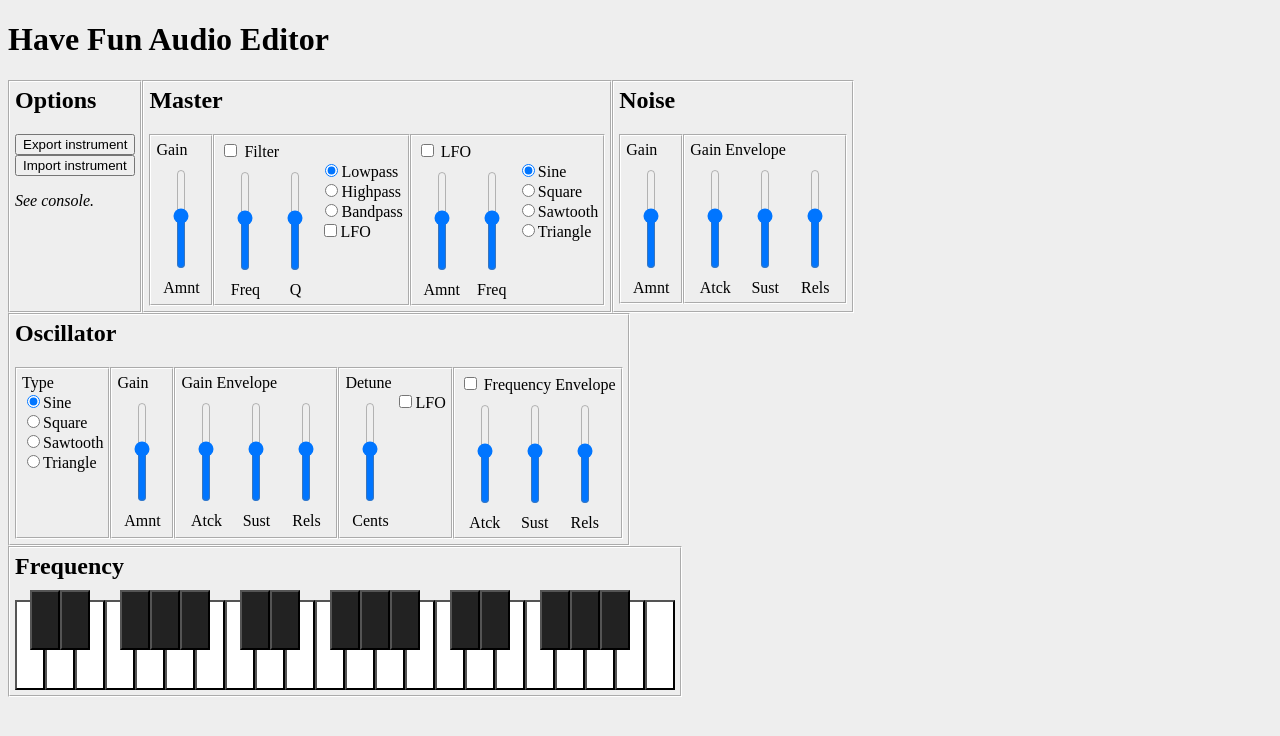
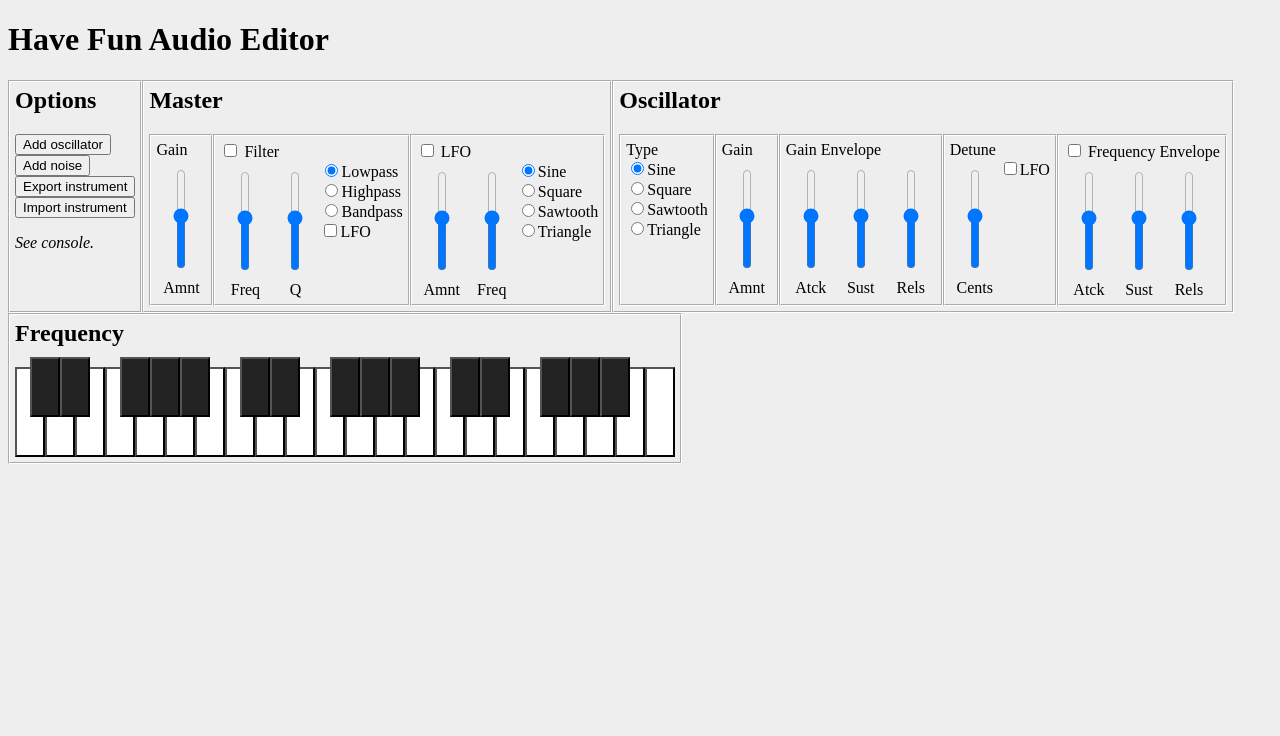
Before and after one commit to stasm/havefun, a React (Vite) app: page / in a window 1280 px wide. Shown: the top 736 px of the page. Built offline with nearby package versions, Linux system fonts and the light colour scheme.

Commit message:
Add sources dynamically

```diff
--- a/src/App.tsx
+++ b/src/App.tsx
@@ -15,6 +15,14 @@ export function App() {
             <div className="row">
                 <div className="group">
                     <h2>Options</h2>
+                    <div>
+                        <button onClick={() => dispatch({kind: "ADD_OSCILLATOR"})}>
+                            Add oscillator
+                        </button>
+                    </div>
+                    <div>
+                        <button onClick={() => dispatch({kind: "ADD_NOISE"})}>Add noise</button>
+                    </div>
                     <div>
                         <button onClick={e => console.log(JSON.stringify(state.instrument))}>
                             Export instrument
--- a/src/state.ts
+++ b/src/state.ts
@@ -52,13 +52,6 @@ export const INITIAL_STATE: State = {
     lfo_freq: 8,
     sources: [
         {
-            kind: "noise",
-            gain_amount: 8,
-            gain_attack: 8,
-            gain_release: 8,
-            gain_sustain: 8,
-        },
-        {
             kind: "oscillator",
             type: "sine",
             gain_amount: 8,
@@ -76,12 +69,51 @@ export const INITIAL_STATE: State = {
 };
 
 export type Action =
+    | {kind: "ADD_NOISE"}
+    | {kind: "ADD_OSCILLATOR"}
     | {kind: "CHANGE_MASTER"; target: HTMLInputElement}
     | {kind: "CHANGE_SOURCE"; target: HTMLInputElement; index: number}
     | {kind: "IMPORT_INSTR"; instr: Instrument};
 
 export const reducer: React.Reducer<State, Action> = (state, action) => {
     switch (action.kind) {
+        case "ADD_NOISE": {
+            return {
+                ...state,
+                sources: [
+                    ...state.sources,
+                    {
+                        kind: "noise",
+                        gain_amount: 8,
+                        gain_attack: 8,
+                        gain_release: 8,
+                        gain_sustain: 8,
+                    },
+                ],
+            };
+        }
+        case "ADD_OSCILLATOR": {
+            return {
+                ...state,
+                sources: [
+                    ...state.sources,
+                    {
+                        kind: "oscillator",
+                        type: "sine",
+                        gain_amount: 8,
+                        gain_attack: 8,
+                        gain_sustain: 8,
+                        gain_release: 8,
+                        detune_amount: 8,
+                        detune_lfo: false,
+                        freq_env: false,
+                        freq_attack: 8,
+                        freq_sustain: 8,
+                        freq_release: 8,
+                    },
+                ],
+            };
+        }
         case "CHANGE_MASTER": {
             switch (action.target.name) {
                 case "gain-amount":
```
